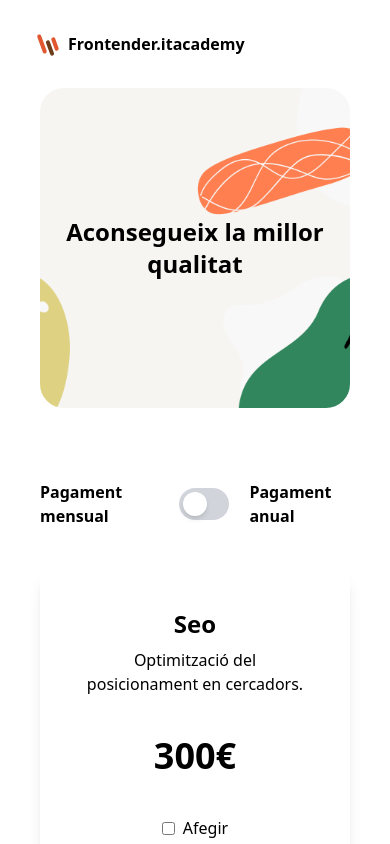
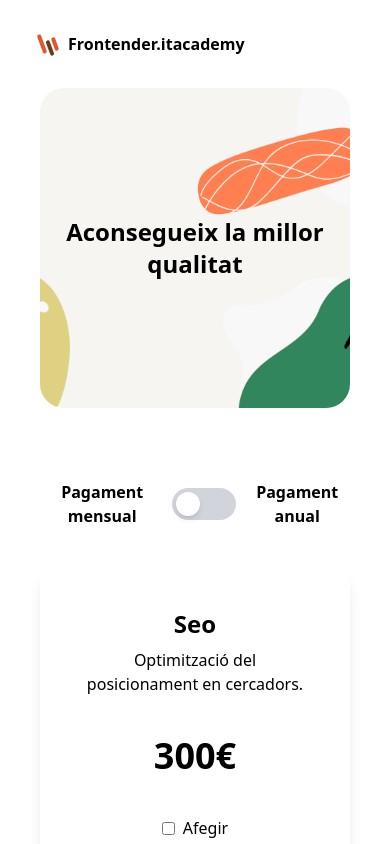
Before and after one commit to annahilla/6-Budget-App, a React (Vite) app: page /budget in a window 390 px wide. Shown: the top 844 px of the page. Built offline with nearby package versions, Linux system fonts and the light colour scheme.

Commit message:
Fixed toggle positioning on small screens

```diff
--- a/src/components/ui/ToggleButton.tsx
+++ b/src/components/ui/ToggleButton.tsx
@@ -14,11 +14,11 @@ const ToggleButton = () => {
   };
 
   return (
-    <div className="flex items-center justify-center gap-5 text-md font-semibold">
-      <p>Pagament mensual</p>
+    <div className="flex items-center justify-center text-md gap-2 font-semibold sm:gap-5">
+      <p className="text-center">Pagament mensual</p>
       <button
         onClick={handleToggle}
-        className={`w-16 h-8 flex items-center rounded-full p-1 ${
+        className={`w-16 h-8 flex flex-shrink-0 items-center rounded-full p-1 ${
           isToggled ? "bg-green" : "bg-gray-300"
         } transition-colors duration-300`}
       >
@@ -28,7 +28,7 @@ const ToggleButton = () => {
           } transition-transform duration-300`}
         ></div>
       </button>
-      <p>Pagament anual</p>
+      <p className="text-center">Pagament anual</p>
     </div>
   );
 };
```
